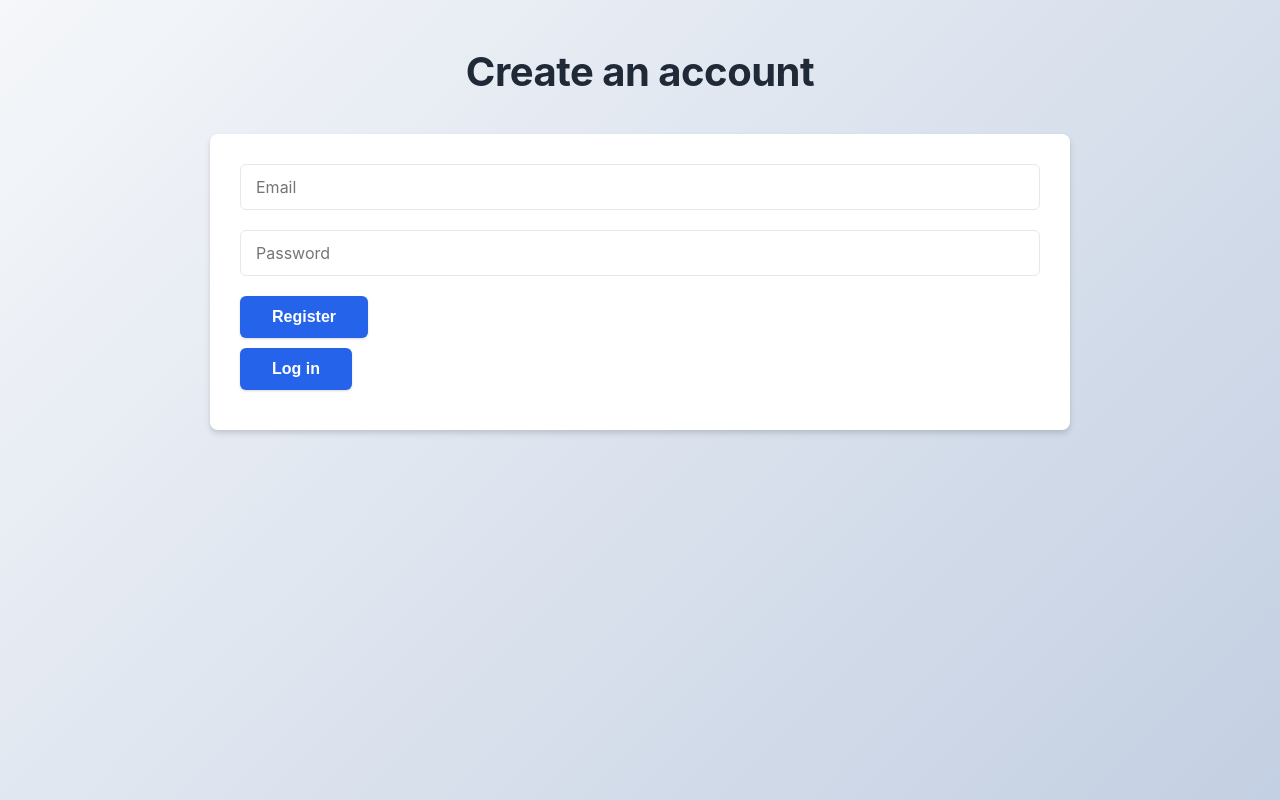
After one commit to MU1147-LEGEND/php-laracasts, a PHP site: page /views/registration/create.view.php in a window 1280 px wide. The commit adds this page. Run offline with PHP 8.4, Linux system fonts and the light colour scheme.

Commit message:
REFACTOR: implement user registration functionality, enhance user session management, and improve post fetching logic

```diff
--- a/fetch_posts.php
+++ b/fetch_posts.php
@@ -9,6 +9,7 @@ $db = new Database($config['database']);
 $query = "SELECT * FROM posts WHERE author_id = ?";
 
 // fetching
-$posts = $db->query($query, [Verifyuser::$currentUserId])->get();
+$user = Verifyuser::isLoggedIn();
+$posts = $user ? $db->query($query, [$user["id"]])->get() : [];
 
 return $posts;
--- a/index.php
+++ b/index.php
@@ -1,9 +1,11 @@
 <?php
+session_start();
 
 require("./utils/helper.php");
 require("./src/models/Database.php");
 require("./src/models/Validator.php");
 require("./src/controllers/post-create.php");
+
 
 $routes = require("./routes.php");
 $uri = parse_url($_SERVER['REQUEST_URI'])['path'];
--- a/routes.php
+++ b/routes.php
@@ -4,5 +4,6 @@ return [
     '/' => 'views/index.view.php',
     '/post' => 'src/controllers/post-get.php',
     '/edit' => 'src/controllers/post-update.php',
+    '/register' => 'src/controllers/registration/create.php',
     '/not-found' => 'views/404.view.php',
 ];
--- a/src/controllers/post-create.php
+++ b/src/controllers/post-create.php
@@ -20,7 +20,7 @@ if ($_SERVER['REQUEST_METHOD'] === "POST") {
 
         if (empty($errors)) {
             $query = "INSERT INTO posts (title, description, author_id) VALUES (?, ?, ?)";
-            $db->query($query, [$_POST['title'], $_POST['description'], Verifyuser::$currentUserId]);
+            $db->query($query, [$_POST['title'], $_POST['description'], Verifyuser::isLoggedIn()['id']]);
             header("Location: /");
             exit;
         }
@@ -28,7 +28,7 @@ if ($_SERVER['REQUEST_METHOD'] === "POST") {
 
     if (isset($_POST['post-delete'])) {
         $query = "DELETE FROM posts WHERE id= ?";
-        if (! Verifyuser::$currentUserId) {
+        if (! Verifyuser::isLoggedIn()['id']) {
             header("Location: /");
             exit;
         }
--- /dev/null
+++ b/src/controllers/registration/create.php
@@ -0,0 +1,4 @@
+<?php
+
+require(__DIR__ . "/store.php");
+require(__DIR__ . "/../../../views/registration/create.view.php");
--- a/styles.css
+++ b/styles.css
@@ -85,7 +85,7 @@ form {
     margin-top: 20px;
 }
 
-.form-reset{
+.form-reset {
     background: white;
     padding: 0 !important;
     border-radius: 0;
@@ -175,6 +175,26 @@ input[type="submit"].success {
     background-color: var(--success-color);
 }
 
+.a-reset {
+    display: unset;
+    padding: 0;
+    margin-bottom: 0;
+    background: unset;
+    color: unset;
+    text-decoration: none;
+    border-radius: 0;
+    border-left: 0;
+    transition: unset;
+    box-shadow: unset;
+    font-weight: unset;
+}
+.a-reset:hover {
+    background: unset;
+    color: unset;
+    border-left-color: unset;
+    transform: unset;
+    box-shadow: unset;
+}
 /* Responsive Design */
 @media (max-width: 768px) {
     .wrapper {
--- /dev/null
+++ b/views/registration/create.view.php
@@ -0,0 +1,36 @@
+<!DOCTYPE html>
+<html lang="en">
+
+<head>
+    <meta charset="UTF-8">
+    <meta name="viewport" content="width=device-width, initial-scale=1.0">
+    <link rel="stylesheet" href="../../styles.css">
+    <title>Register</title>
+</head>
+
+<body>
+    <div class="wrapper">
+        <h1>Create an account</h1>
+        <form method="POST" action="/register">
+
+            <input type="email" name="email" id="email" placeholder="Email" value="<?= $_POST['email'] ?? "" ?>">
+            <?php if (isset($errors['email'])): ?>
+                <p style="color:red;"> <?= $errors['email'] ?> </p>
+            <?php endif; ?>
+            <input type="password" name="pass" id="pass" placeholder="Password" value="<?= $_POST['pass'] ?? "" ?>">
+            <?php if (isset($errors['pass'])): ?>
+                <p style="color:red;"> <?= $errors['pass'] ?> </p>
+            <?php endif; ?>
+            <button type="submit" name="register">Register</button>
+            <?php if (isset($errors['user_exist'])): ?>
+                <span style="color:red;"> <?= $errors['user_exist'] ?> </span>
+            <?php endif; ?>
+
+            <button style="display: block; margin:10px 0;">
+                <a class="a-reset" href="/login">Log in</a>
+            </button>
+        </form>
+    </div>
+</body>
+
+</html>
```
Also changed, not shown: src/controllers/registration/store.php (added, +46 -0 lines), utils/helper.php (+8 -3 lines), views/index.view.php (+20 -7 lines).
